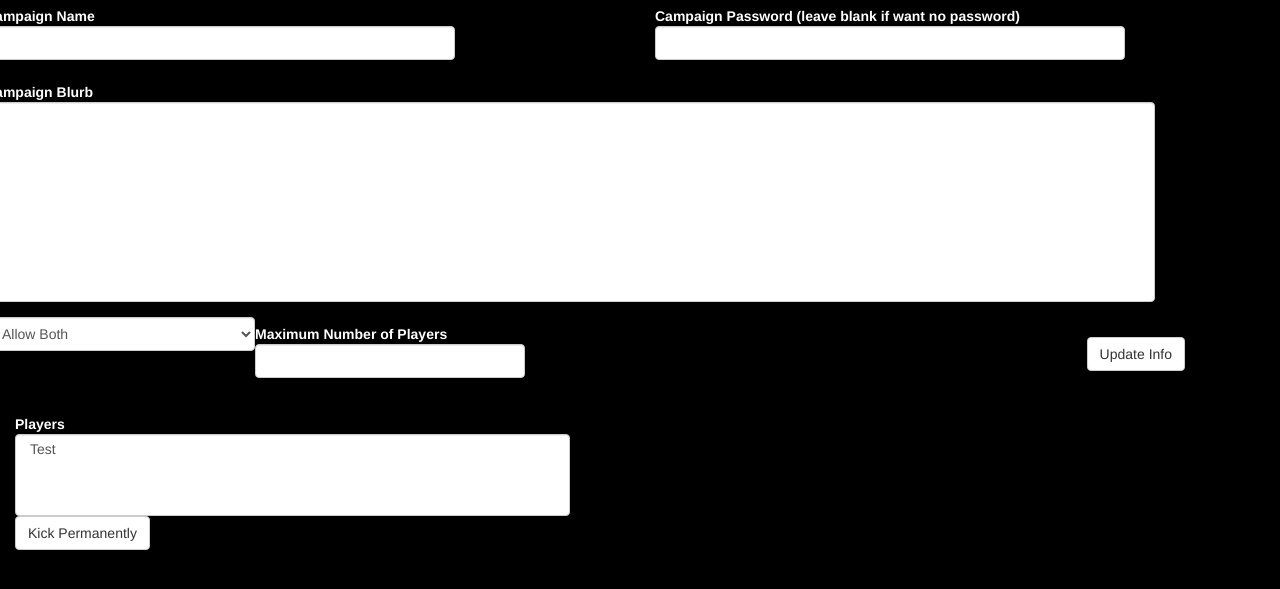
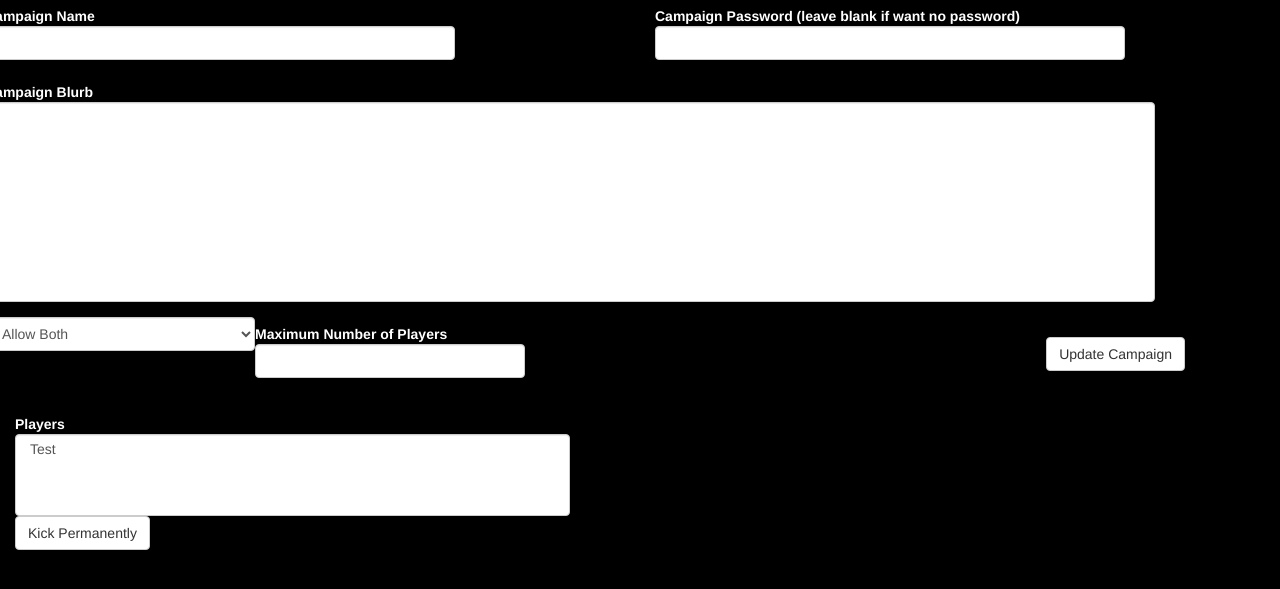
Before and after one commit to ginafish/InNomineWebsite, a PHP site: page /managecampaign.php in a window 1280 px wide. Shown: the part 64-653 px from the top of the page. Run offline with PHP 8.4, Linux system fonts and the light colour scheme; a user stored in the database is signed in; some libraries are stand-ins or nearby versions.

Commit message:
Button button who's got the button

```diff
--- a/Webpage/managecampaign.php
+++ b/Webpage/managecampaign.php
@@ -44,8 +44,6 @@ session_start(); ?>
 
 			<div class="row">
 				<form class="form-horizontal">
-
-
 					<div class="row">
 						<div class="form-group col-md-5">
 							<label class="control-label" for="campName">Campaign Name</label>
@@ -82,8 +80,12 @@ session_start(); ?>
 
 						<br />
 						<div class="pull-right">
-							<button type="submit" value="UpdCampInfo" class="btn btn-default">Update Info</button>
-						</div>
+							<?php if($_SESSION['campaignID']!=NULL) { ?>
+							<button type="update" value="UpdCampInfo" class="btn btn-default">Update Campaign</button>
+							<?php } else { ?>
+							<button type="create" value="SubCampInfo" class="btn btn-default">Create Campaign</button>
+							<?php } ?>
+					</div>
 
 					</div>
 
```
